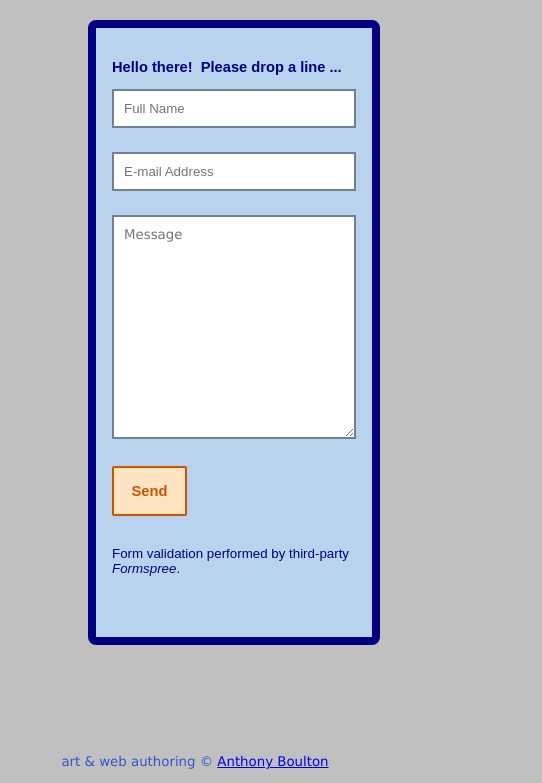
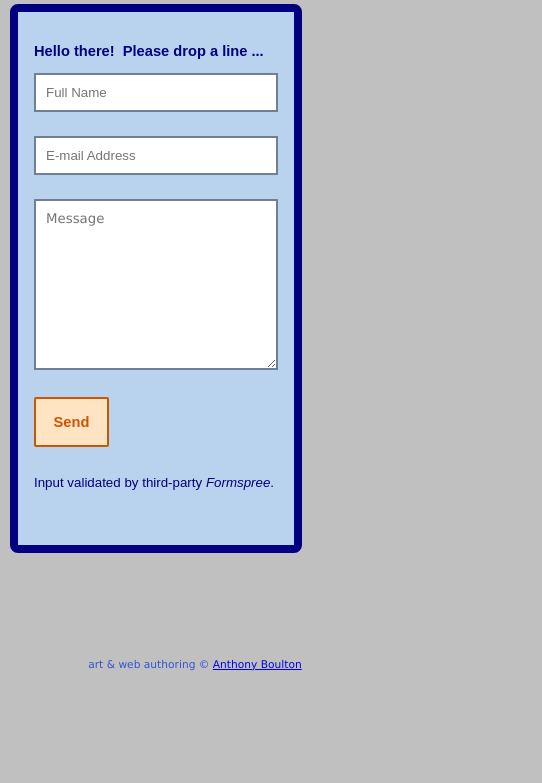
Before and after one commit to AntoniusBolt/Portfolio, a plain HTML site: page cntct.html in a window 390 px wide. Shown: the part 76-859 px from the top of the page, 542 px wide, since content can reach past the window. Drawn offline with Linux system fonts and the light colour scheme.

Commit message:
Add files via upload

```diff
--- a/cntct.html
+++ b/cntct.html
@@ -77,20 +77,12 @@
 					<button class="contactBtn" type="submit">Send</button>
 				</form>
 				<br>
-				<p class="contactOK">Form validation performed by third-party <i>Formspree</i>.</p>
+				<p class="contactOK">Input validated by third-party <i>Formspree</i>.</p>
 				<p>&nbsp;</p>
 			</div>
 		</div>
 		<br>
 	</section>
-
-	<!--
-	<form>
-	  <input name="name" type="text" class="reply-input" placeholder="Name" >
-	  <input name="email" type="text" class="reply-input" placeholder="Email" >
-	  <textarea name="text" class="reply-input" placeholder="Message"></textarea>
-	</form>
-	-->
 
 <!-- ******************************************************************** -->
 <!-- *************************  C R E D I T S  ************************** -->
@@ -107,4 +99,9 @@
 <!-- 123456789012345678901234567890123**321098765432109876543210987654321 -->
 
 </body>
+
+<script>
+	src="js/mobile-nav.js"
+</script>
+
 </html>
--- a/css/agb.css
+++ b/css/agb.css
@@ -321,7 +321,7 @@ a {
 		font-size: 11pt;
 	}
 	#contactMsg {
-		height: 200px;
+		height: 147px;  /* REDUCED from 200px */
 		text-align: left;
 		font-family: geneva,arial;
 		font-size: 11pt;
@@ -343,6 +343,18 @@ a {
 		/* color: #e34234;  cinnibar */
 		color: #cc5500;  /* Burnt Orange */
 		background-color: #ffe4c4; /* Bisque1 */
+	}
+	#cByline {
+		/*
+		background-color: silver;
+		color: rgba(51, 85, 204, 1);
+		font-family: geneva,arial;
+		*/
+		font-size: 9pt;  /* REDUCED from 10pt */
+		/*
+		font-weight: normal;
+			text-align: center;
+		*/
 	}
 }
 
@@ -441,6 +453,17 @@ a {
 		overflow-y: scroll;
 		overflow-x: hidden;
 	}
+	.section-body {
+		/* position: relative;	top: 6rem;	left: 5rem; */
+		display: block;
+		width: 100%;
+		padding: 0 0.125rem 0 0.125rem; /* REDUCED from 5rem, 1.25rem=20px; parameters: top right bottom left */
+		margin-top: 4.5rem;  /* REDUCED 25% from 6rem = 96px; skip past fixed website header (73px) */
+		font-family: Arial, Helvetica, sans-serif;
+		font-size: 9pt; /* REDUCED from 11pt */
+		color: rgb(0, 0, 128); /* navy-blue */
+		font-weight: normal;
+	}
 	.contact-box {
 		display: block;
 		/*	flex-wrap: nowrap; */
@@ -460,7 +483,7 @@ a {
 		font-size: 10pt;  /* REDUCED from 11pt */
 	}
 	#contactMsg {
-		height: 200px;
+		height: 147px;  /* REDUCED from 200px */
 		text-align: left;
 		font-family: geneva,arial;
 		font-size: 10pt;  /* REDUCED from 11pt */
@@ -483,6 +506,18 @@ a {
 		color: #cc5500;  /* Burnt Orange */
 		background-color: #ffe4c4; /* Bisque1 */
 	}
+	#cByline {
+		/*
+		background-color: silver;
+		color: rgba(51, 85, 204, 1);
+		font-family: geneva,arial;
+		*/
+		font-size: 8pt;  /* REDUCED from 9pt */
+		/*
+		font-weight: normal;
+			text-align: center;
+		*/
+	}
 }
 
 /* ######################################################################################################### */
```
